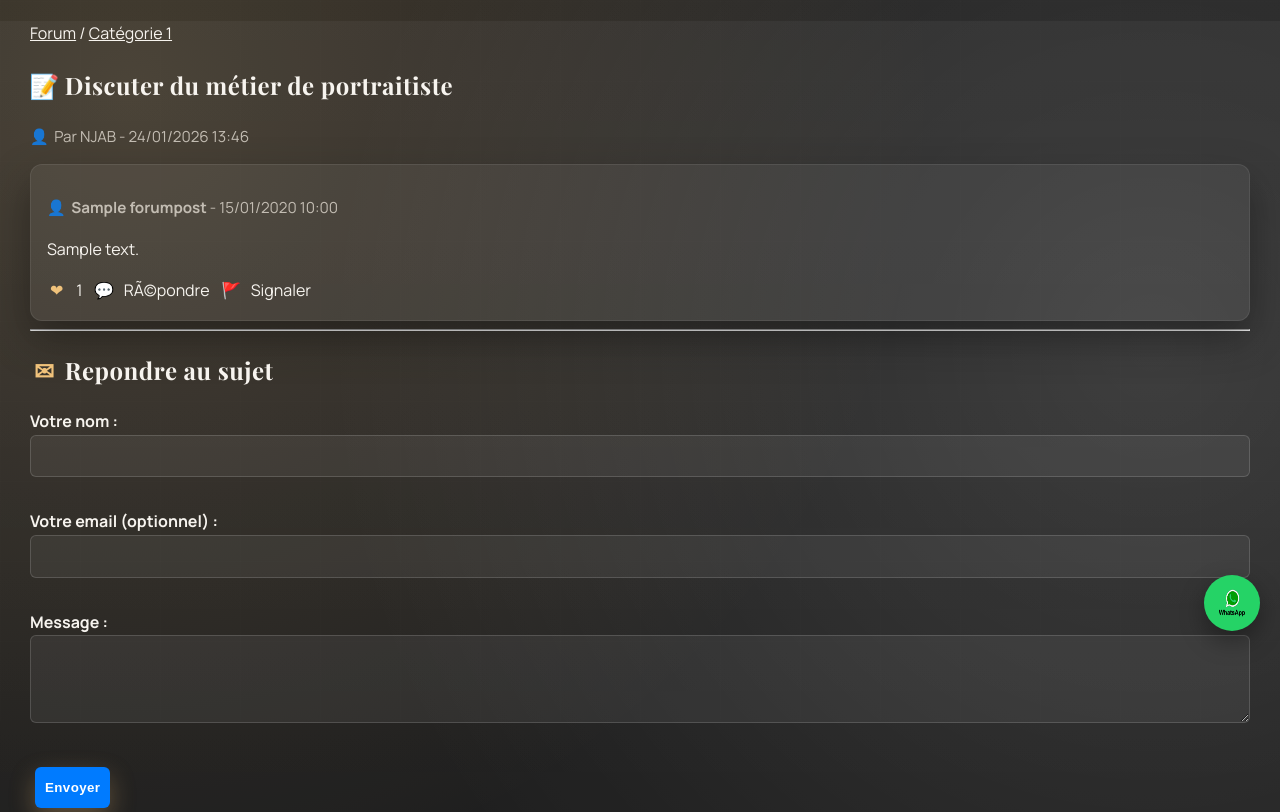
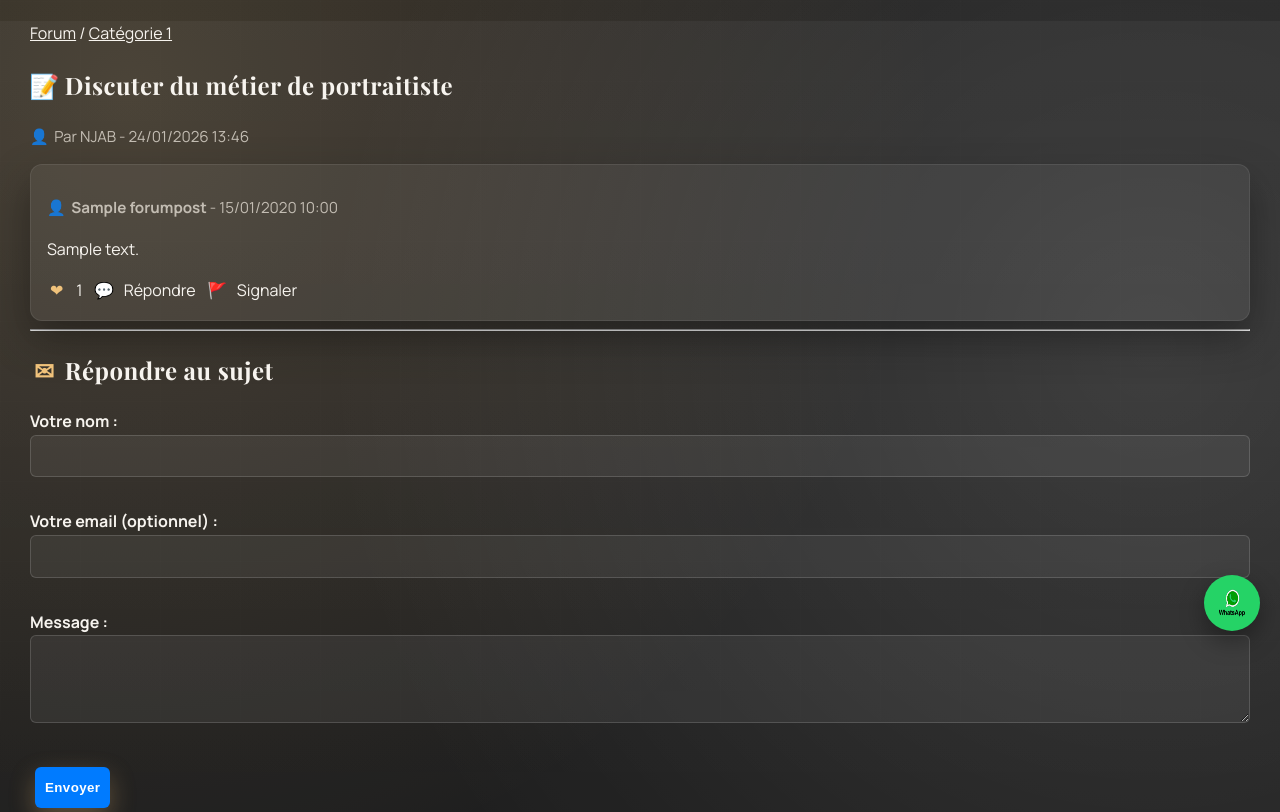
Before and after one commit to Justadji/portfolio-django, a Django app: template templates/forum_topic.html in a window 1280 px wide. Shown: the part 79-891 px from the top of the page. Run offline with Django 5.2, Linux system fonts and the light colour scheme; the template is opened without the code that fills it: values that come from a table or form of the project are taken from there, others are empty; data comes from the database, SQL or seed files in the repository; tables that the repository leaves empty hold one stand-in row (values such as "Sample post").

Commit message:
Modification de l'encodage

```diff
--- a/templates/forum_post.html
+++ b/templates/forum_post.html
@@ -15,7 +15,7 @@
             </button>
         </form>
         <button class="link-button" type="button" data-toggle="reply-{{ post.id }}">
-            <span class="icon">&#128172;</span>RÃ©pondre
+            <span class="icon">&#128172;</span>R&eacute;pondre
         </button>
         <button class="link-button" type="button" data-toggle="report-{{ post.id }}">
             <span class="icon">&#128681;</span>Signaler
--- a/templates/forum_topic.html
+++ b/templates/forum_topic.html
@@ -22,7 +22,7 @@
 
         <hr>
 
-        <h2><span class="icon">&#9993;</span>Repondre au sujet</h2>
+        <h2><span class="icon">&#9993;</span>R&eacute;pondre au sujet</h2>
         <form method="post" class="form-style">
             {% csrf_token %}
             {{ reply_form.as_p }}
```
